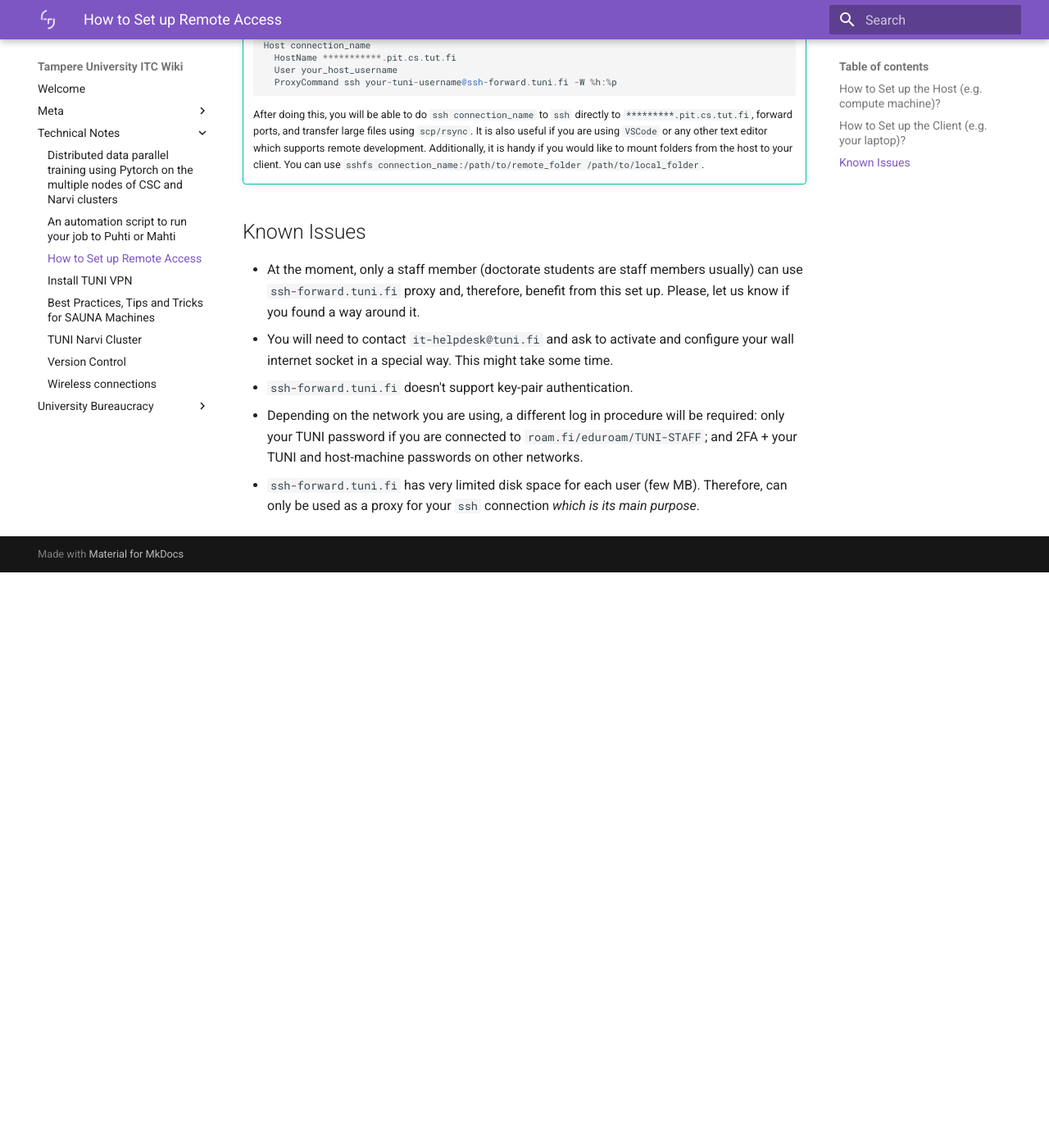
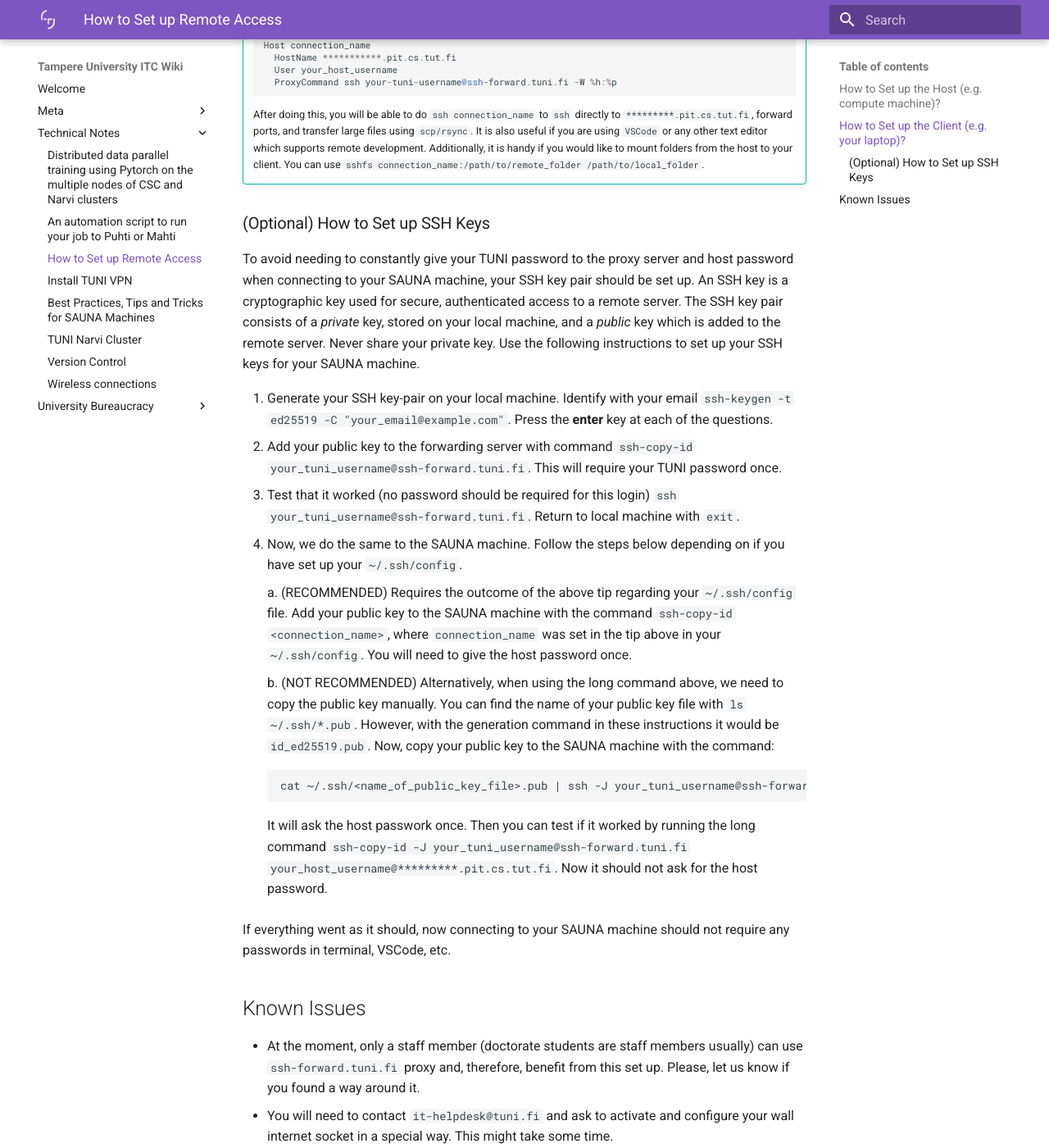
Before and after one commit to TUNI-ITC/wiki, an MkDocs documentation site: the page built from docs/Technical-Notes/how-to-set-up-remote-access.md, in a window 1280 px wide and 1400 px high, scrolled down 2974 px. Shown: the whole window at 82% size. Built offline with MkDocs 1.6.1 and Material for MkDocs 9.7.7, drawn with Linux system fonts in a browser that asks for light colours; before the commit the page ends 3672 px from its top, so only the background shows below that.

Commit message:
add instructions for setting up SSH keys with proxy server and SAUNA machine

````diff
--- a/docs/Technical-Notes/how-to-set-up-remote-access.md
+++ b/docs/Technical-Notes/how-to-set-up-remote-access.md
@@ -54,11 +54,28 @@ Even though university-maintained devices can reach `pit.cs.tut.fi` without any
     ```
     After doing this, you will be able to do `ssh connection_name` to `ssh` directly to `*********.pit.cs.tut.fi`, forward ports, and transfer large files using `scp/rsync`. It is also useful if you are using `VSCode` or any other text editor which supports remote development. Additionally, it is handy if you would like to mount folders from the host to your client. You can use `sshfs connection_name:/path/to/remote_folder /path/to/local_folder`.
 
+### (Optional) How to Set up SSH Keys
+To avoid needing to constantly give your TUNI password to the proxy server and host password when connecting to your SAUNA machine, your SSH key pair should be set up. An SSH key is a cryptographic key used for secure, authenticated access to a remote server. The SSH key pair consists of a *private* key, stored on your local machine, and a *public* key which is added to the remote server. Never share your private key. Use the following instructions to set up your SSH keys for your SAUNA machine.
+
+1. Generate your SSH key-pair on your local machine. Identify with your email `ssh-keygen -t ed25519 -C "your_email@example.com"`. Press the **enter** key at each of the questions.
+2. Add your public key to the forwarding server with command `ssh-copy-id your_tuni_username@ssh-forward.tuni.fi`. This will require your TUNI password once.
+3. Test that it worked (no password should be required for this login) `ssh your_tuni_username@ssh-forward.tuni.fi`. Return to local machine with `exit`.
+4. Now, we do the same to the SAUNA machine. Follow the steps below depending on if you have set up your `~/.ssh/config`.
+
+    a. (RECOMMENDED) Requires the outcome of the above tip regarding your `~/.ssh/config` file. Add your public key to the SAUNA machine with the command `ssh-copy-id <connection_name>`, where `connection_name` was set in the tip above in your `~/.ssh/config`. You will need to give the host password once.
+
+    b. (NOT RECOMMENDED) Alternatively, when using the long command above, we need to copy the public key manually. You can find the name of your public key file with `ls ~/.ssh/*.pub`. However, with the generation command in these instructions it would be `id_ed25519.pub`. Now, copy your public key to the SAUNA machine with the command:
+    ```
+    cat ~/.ssh/<name_of_public_key_file>.pub | ssh -J your_tuni_username@ssh-forward.tuni.fi your_host_username@*********.pit.cs.tut.fi 'mkdir -p ~/.ssh && cat >> ~/.ssh/authorized_keys && chmod 600 ~/.ssh/authorized_keys'
+    ```
+    It will ask the host passwork once. Then you can test if it worked by running the long command `ssh-copy-id -J your_tuni_username@ssh-forward.tuni.fi your_host_username@*********.pit.cs.tut.fi`. Now it should not ask for the host password.
+
+If everything went as it should, now connecting to your SAUNA machine should not require any passwords in terminal, VSCode, etc.
+
 ## Known Issues
 - At the moment, only a staff member (doctorate students are staff members usually) can use
 `ssh-forward.tuni.fi` proxy and, therefore, benefit from this set up. Please, let us know if you found
 a way around it.
 - You will need to contact `it-helpdesk@tuni.fi` and ask to activate and configure your wall internet socket in a special way. This might take some time.
-- `ssh-forward.tuni.fi` doesn't support key-pair authentication.
 - Depending on the network you are using, a different log in procedure will be required: only your TUNI password if you are connected to `roam.fi/eduroam/TUNI-STAFF`; and 2FA + your TUNI and host-machine passwords  on other networks.
 - `ssh-forward.tuni.fi` has very limited disk space for each user (few MB). Therefore, can only be used as a proxy for your `ssh` connection *which is its main purpose*.
````
